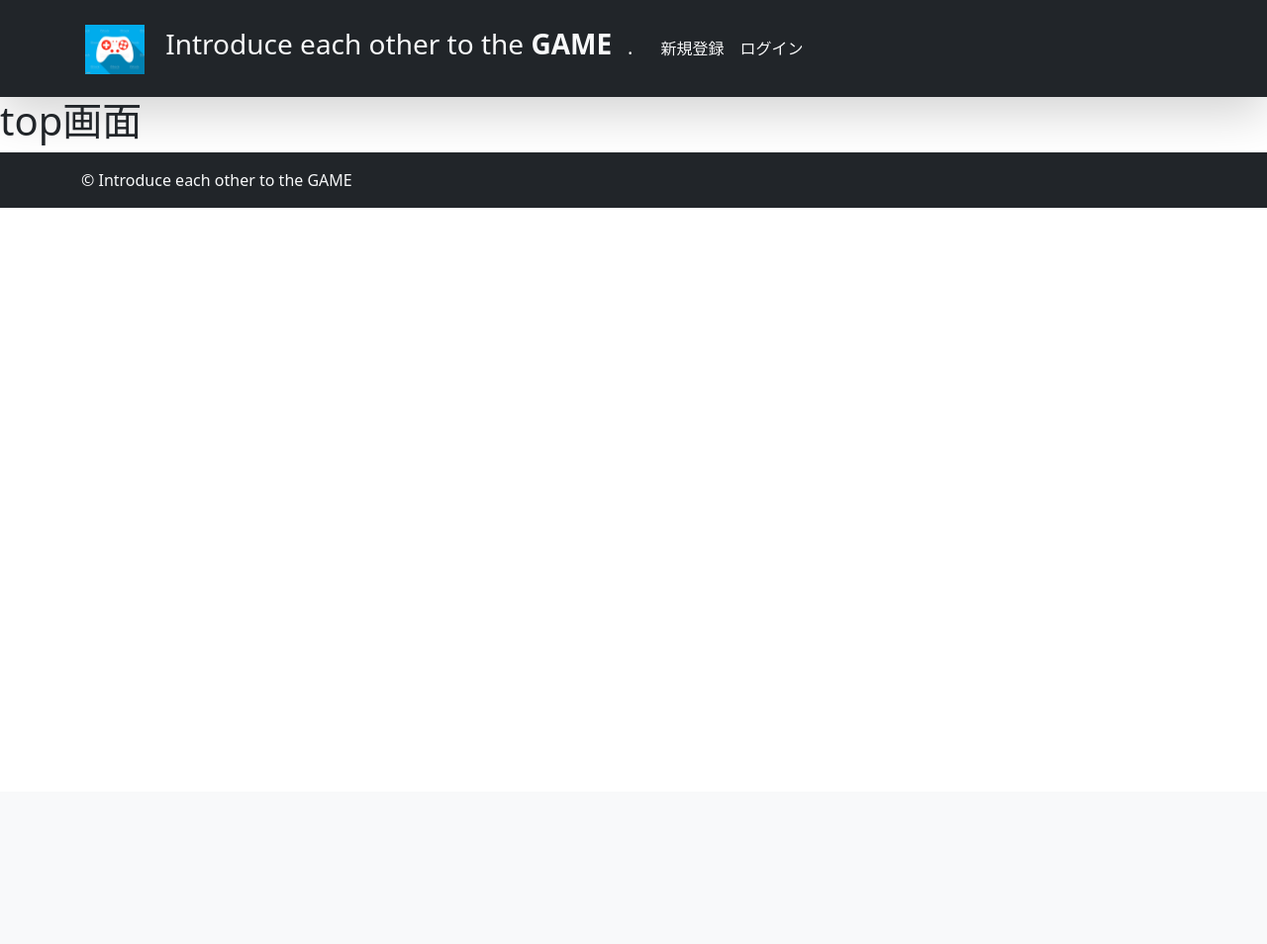
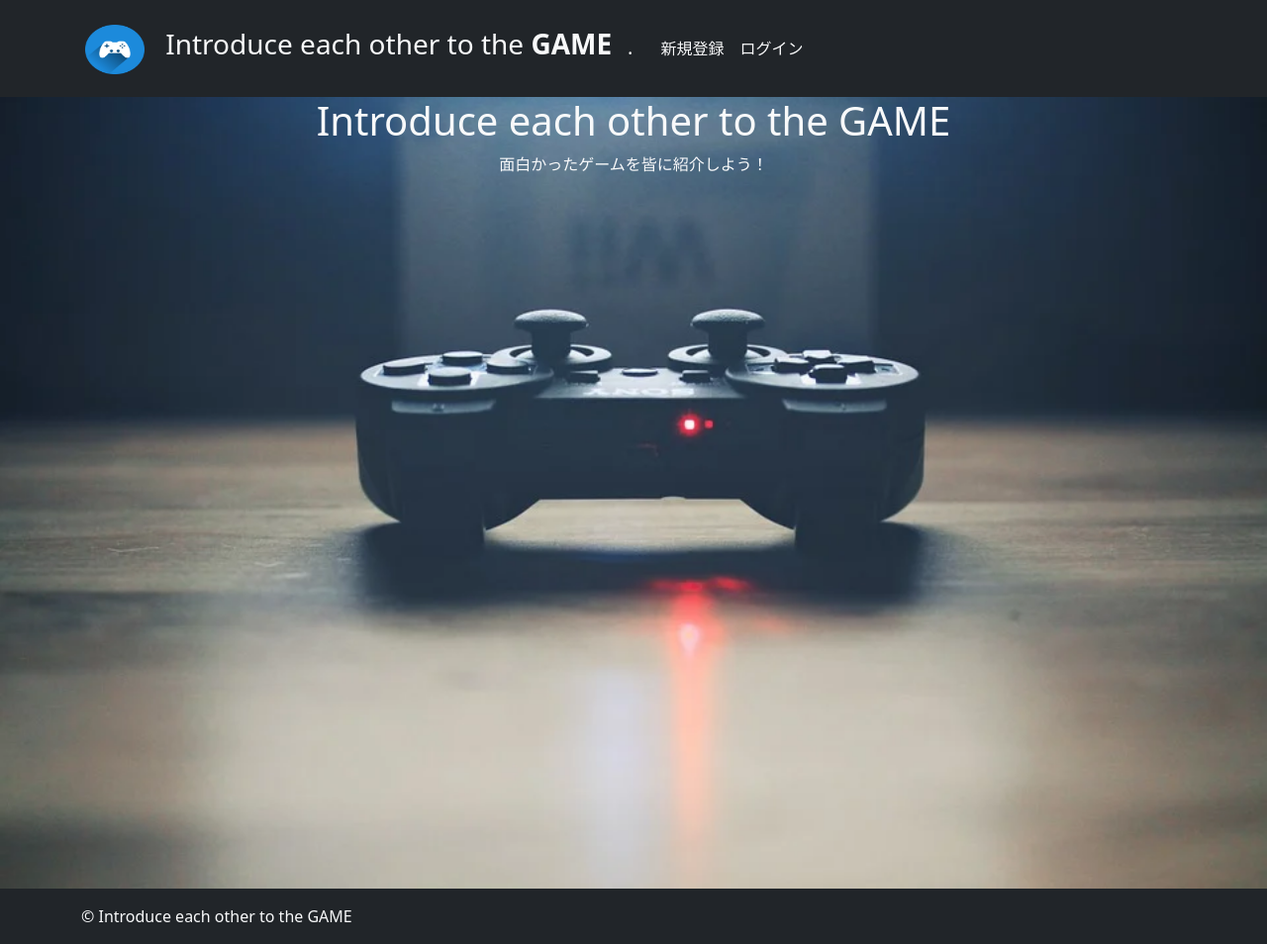
Before and after one commit to yasuakiyoshida/game-blog-practice, a Rails app: page / in a window 1280 px wide. Shown: the whole page at 99% size. Before the commit the page ends 210 px from the top, so only its background shows below. Run offline with Rails 7, Linux system fonts and the light colour scheme; style sheets or scripts are compiled from the project's sources; parts of the project's set-up code (start-up, migrations or seed data) failed here and were passed over; some libraries are stand-ins or nearby versions.

Commit message:
[Add] top画面のレイアウト

```diff
--- a/app/assets/stylesheets/application.scss
+++ b/app/assets/stylesheets/application.scss
@@ -16,3 +16,18 @@
 @import "bootstrap";
 @import 'font-awesome-sprockets';
 @import 'font-awesome';
+
+* {
+  padding: 0;
+  margin: 0;
+  box-sizing: border-box;
+}
+
+.jumbotron {
+  width: 100%;
+  background-image: url("video-controller-336657_960_720.webp");
+  background-size: cover;
+  background-position: center;
+  margin-bottom: 0px; // 画像下の隙間を無くす
+  height: 100vh; // 画面の高さに対して
+}
--- a/app/views/homes/top.html.erb
+++ b/app/views/homes/top.html.erb
@@ -1 +1,6 @@
-  <h1>top画面</h1>
+<div class="jumbotron jumbotron-fluid text-center"><!-- トップ見出しのデザイン,containerの外側に置くことで全幅,jumbotron-fluidで角の丸みを消す -->
+  <div class="container text-light">
+    <h1>Introduce each other to the GAME</h1>
+    <p>面白かったゲームを皆に紹介しよう！</p>
+  </div>
+</div>
--- a/app/views/layouts/application.html.erb
+++ b/app/views/layouts/application.html.erb
@@ -13,7 +13,7 @@
       <nav class="navbar navbar-expand-lg navbar-light"><!-- ブレークポイントで切替表示,テキスト明るめ -->
         <div class="container">
           <!-- ブランドロゴ -->
-          <a class="navbar-brand text-light p-1" href="/" alt="ロゴ"><%= image_tag 'istockphoto2.jpg', :size =>'60x50' %>
+          <a class="navbar-brand text-light p-1" href="/" alt="ロゴ"><%= image_tag 'controller-1784573_960_720.webp', :size =>'60x50' %>
           <h3 class="d-inline-block p-3">Introduce each other to the <strong>GAME</h3></strong>.</a>
           <button class="navbar-toggler" type="button" data-tpggle="collapse" data-target="#navbarNavDropdown" aria-controls="navbarNavDropdown" aria-expanded="false" aria-label="Toggle navigation"><!-- ハンバーガーメニューの枠 -->
             <span class="navbar-toggler-icon"></span><!-- ハンバーガーメニューの三本線 -->
```
Also changed, not shown: app/assets/images/controller-1784573_960_720.webp (added), app/assets/images/video-controller-336657_960_720.webp (added).
